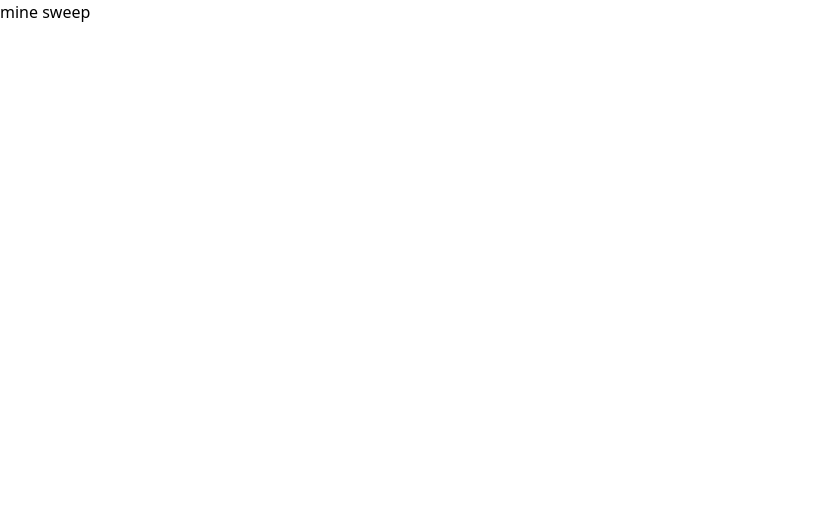
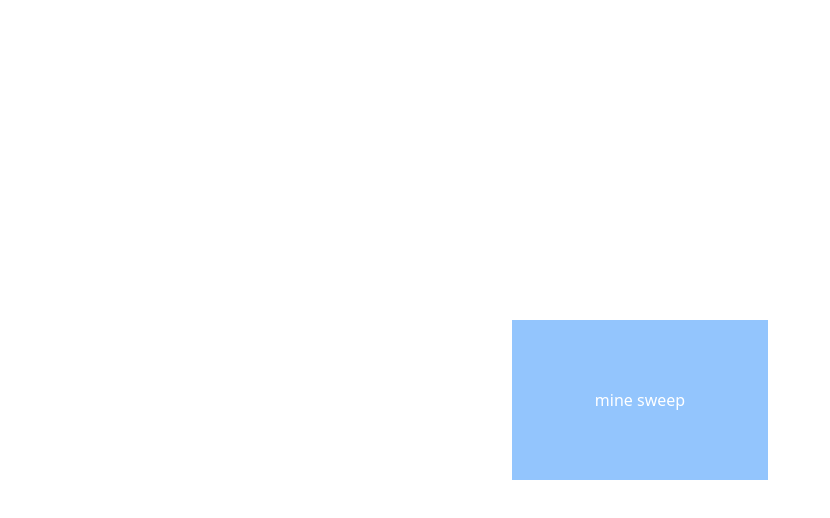
Before and after one commit to CrazyStoneJy/Game-Playground, a React (Create React App) app: page / in a window 1280 px wide. Shown: the top 518 px of the page, without its empty margins (0-830 px from the left). Built offline with nearby package versions, Linux system fonts and the light colour scheme.

Commit message:
feat: change app.tsx ui

```diff
--- a/src/App.tsx
+++ b/src/App.tsx
@@ -1,11 +1,33 @@
-import React from 'react';
-import { Link } from 'react-router-dom';
+import React from "react";
+import { Link } from "react-router-dom";
+
+type Route = {
+    path: string;
+    name: string;
+};
+const routers: Route[] = [
+    {
+        path: "/mineSweep",
+        name: "mine sweep",
+    },
+];
 
 function App() {
     return (
         <div className="App">
             <header className="App-header">
-        <Link to={'/mineSweep'}>mine sweep</Link>
+                <div className="flex flex-1 justify-center items-center h-screen w-screen">
+                    {routers.map((route: Route, index: number) => {
+                        return (
+                            <div
+                                key={`item_${index}`}
+                                className="flex items-center justify-center bg-blue-300 hover:bg-blue-200 text-white h-1/5 w-1/5"
+                            >
+                                <Link to={route.path}>{route.name}</Link>
+                            </div>
+                        );
+                    })}
+                </div>
             </header>
         </div>
     );
```
Lines whose indentation alone changed are shown as unchanged.
